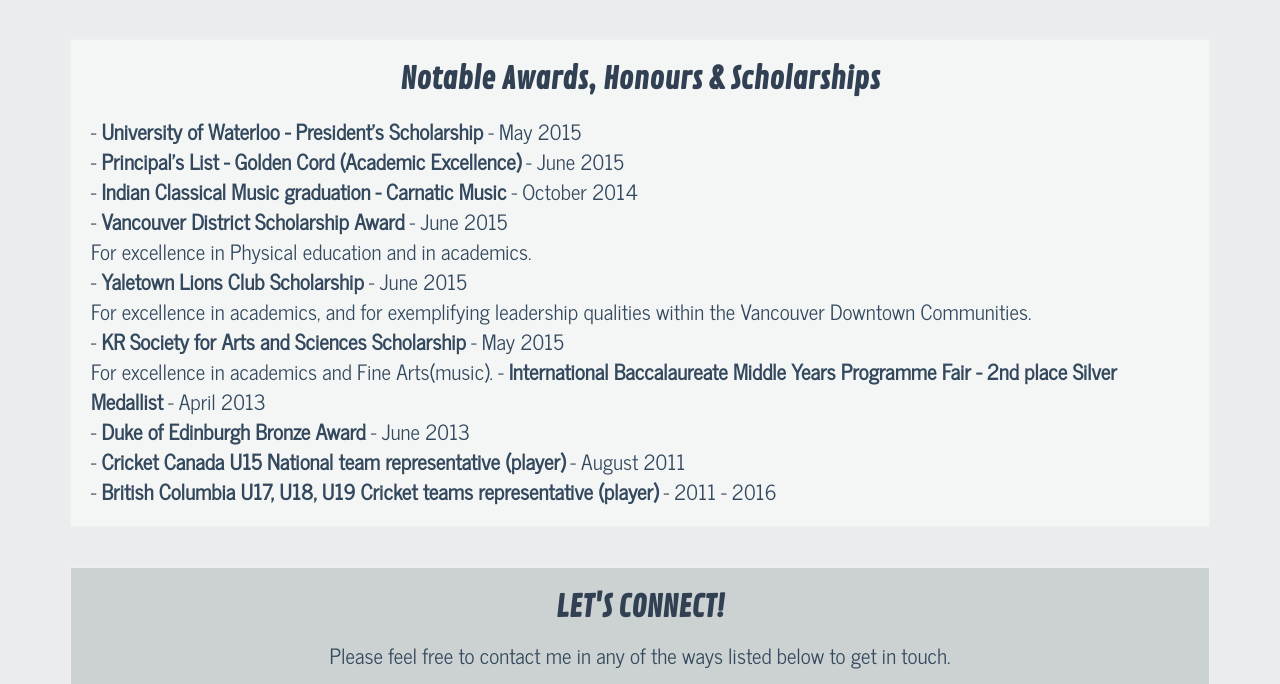
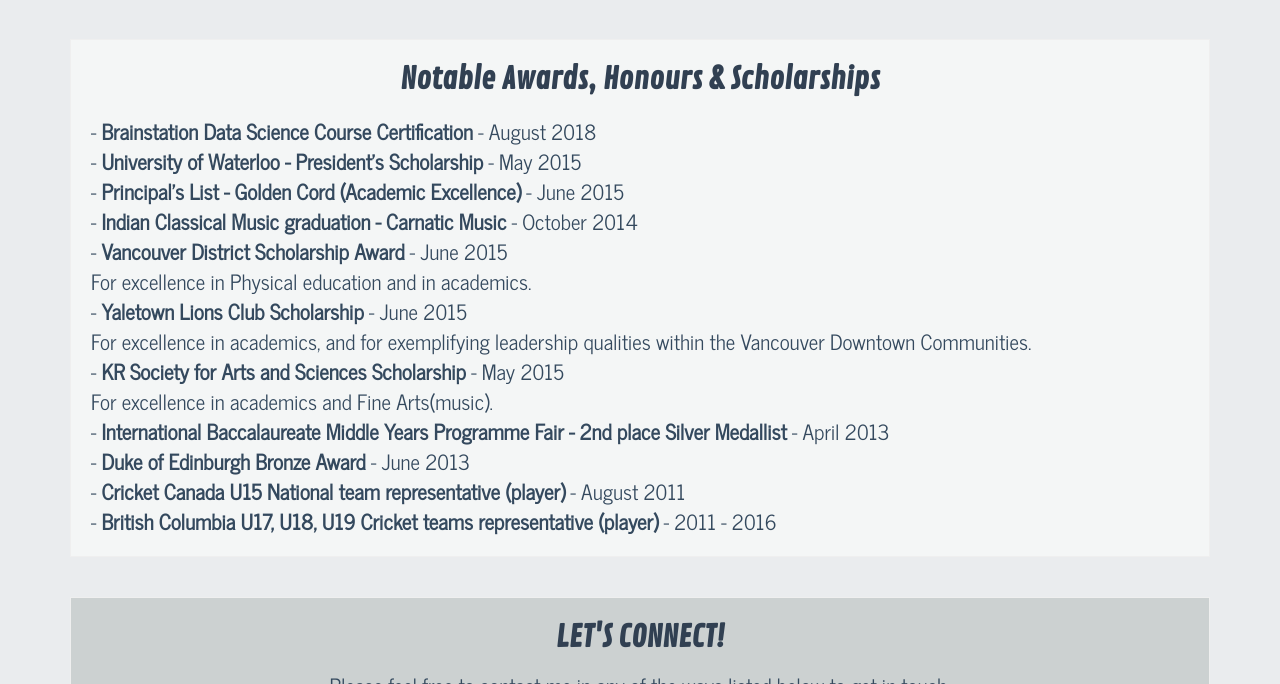
Before and after one commit to rdevraj97/rdevraj97.github.io, a plain HTML site: page index.html in a window 1280 px wide. Shown: the part 3340-4024 px from the top of the page. Drawn offline with nearby package versions, Linux system fonts and the light colour scheme.

Commit message:
Update index.html

```diff
--- a/index.html
+++ b/index.html
@@ -373,7 +373,8 @@
  <div class="awardsbox">
     <p class="awardscontent">
 
-        - <strong> University of Waterloo - President's Scholarship </strong> - May 2015  <br>
+        - <strong> Brainstation Data Science Course Certification </strong> - August 2018  <br>
+      - <strong> University of Waterloo - President's Scholarship </strong> - May 2015  <br>
         -<strong>  Principal's List - Golden Cord (Academic Excellence) </strong> - June 2015 <br>
 
         -<strong>  Indian Classical Music graduation - Carnatic Music </strong> - October 2014 <br>
@@ -383,7 +384,7 @@
           For excellence in academics, and for exemplifying leadership qualities within the Vancouver
           Downtown Communities. </strong><br>
         - <strong> KR Society for Arts and Sciences Scholarship </strong> - May 2015 <br>
-          For excellence in academics and Fine Arts(music).
+          For excellence in academics and Fine Arts(music). <br>
           - <strong> International Baccalaureate Middle Years Programme Fair - 2nd place Silver Medallist </strong>-  April 2013 <br>
     - <strong>  Duke of Edinburgh Bronze Award </strong> - June 2013  <br>
     - <strong> Cricket Canada U15 National team representative (player) </strong> - August 2011 <br>
```
